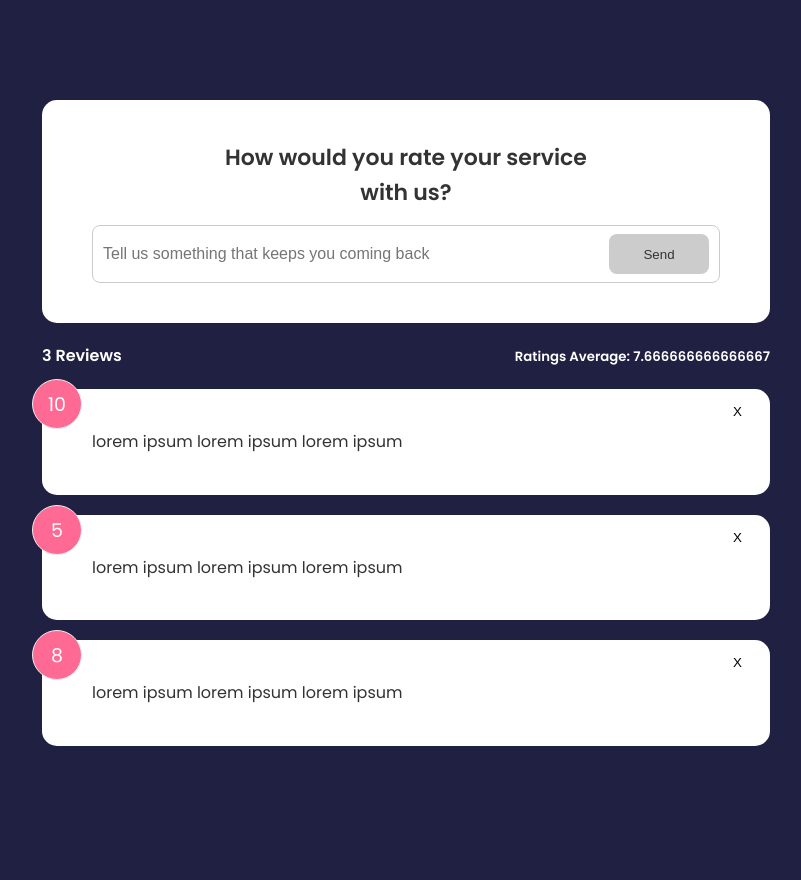
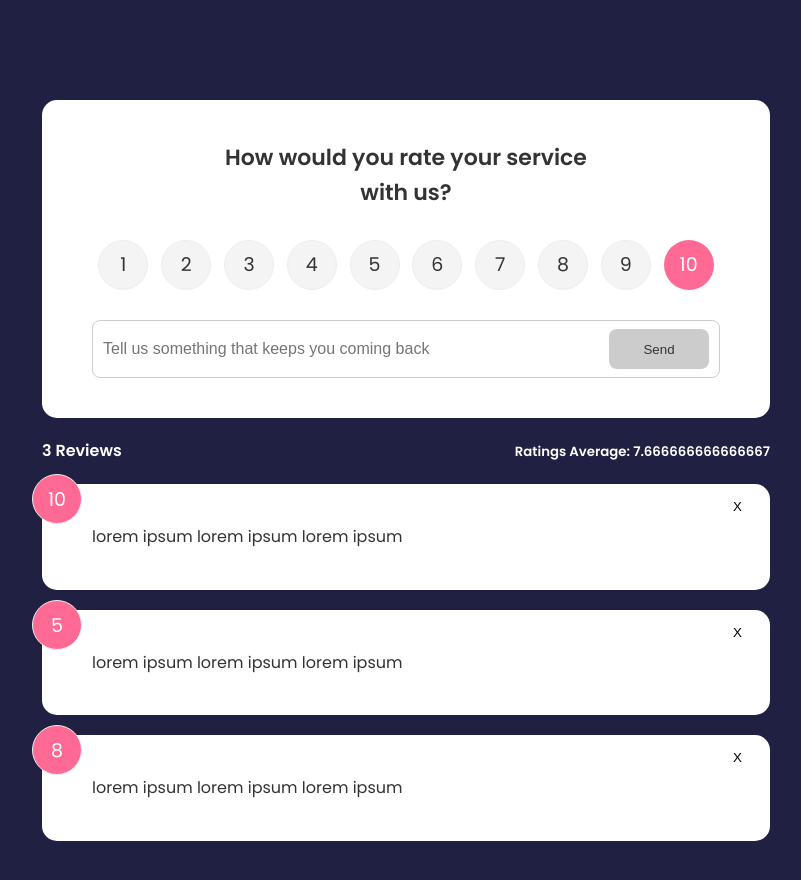
Before and after one commit to PurityGwaro/FeedbackUI-Svelte, a Svelte app: page / in a window 1280 px wide. Shown: the top 880 px of the page, without its empty margins (234-1035 px from the left). Before the commit the page ends 846 px from the top, so only its background shows below. Built offline with nearby package versions, Linux system fonts and the light colour scheme.

Commit message:
rating select added

```diff
--- a/src/components/FeedbackForm.svelte
+++ b/src/components/FeedbackForm.svelte
@@ -1,7 +1,9 @@
 <script>
   import Button from "./Button.svelte";
   import Card from "./Card.svelte";
+  import RatingSelect from "./RatingSelect.svelte";
   let text = ''
+  let rating = 10
   let btnDisabled = true
   let min = 10
   let message
@@ -22,7 +24,7 @@
         <h2>How would you rate your service with us?</h2>
     </header>
     <form>
-        <!-- rating select -->
+        <RatingSelect/>
         <div class="input-group">
             <input type="text" on:input={handleInput} bind:value = {text} placeholder="Tell us something that keeps you coming back">
             <Button disabled={btnDisabled} type="submit">Send</Button>
--- /dev/null
+++ b/src/components/RatingSelect.svelte
@@ -0,0 +1,93 @@
+<script>
+    let selected = 10
+
+    const onChange = () =>{
+        console.log(1);
+    }
+</script>
+<ul class="rating">
+    <li>
+      <input type="radio" id="num1" name="rating" value="1" on:change={onChange} checked={selected===1} />
+      <label for="num1">1</label>
+    </li>
+    <li>
+      <input type="radio" id="num2" name="rating" value="2" on:change={onChange} checked={selected===2} />
+      <label for="num2">2</label>
+    </li>
+    <li>
+      <input type="radio" id="num3" name="rating" value="3" on:change={onChange} checked={selected===3} />
+      <label for="num3">3</label>
+    </li>
+    <li>
+      <input type="radio" id="num4" name="rating" value="4" on:change={onChange} checked={selected===4} />
+      <label for="num4">4</label>
+    </li>
+    <li>
+      <input type="radio" id="num5" name="rating" value="5" on:change={onChange} checked={selected===5} />
+      <label for="num5">5</label>
+    </li>
+    <li>
+      <input type="radio" id="num6" name="rating" value="6" on:change={onChange} checked={selected===6} />
+      <label for="num6">6</label>
+    </li>
+    <li>
+      <input type="radio" id="num7" name="rating" value="7" on:change={onChange} checked={selected===7} />
+      <label for="num7">7</label>
+    </li>
+    <li>
+      <input type="radio" id="num8" name="rating" value="8" on:change={onChange} checked={selected===8} />
+      <label for="num8">8</label>
+    </li>
+    <li>
+      <input type="radio" id="num9" name="rating" value="9" on:change={onChange} checked={selected===9} />
+      <label for="num9">9</label>
+    </li>
+    <li>
+      <input type="radio" id="num10" name="rating" value="10" on:change={onChange} checked={selected===10} />
+      <label for="num10">10</label>
+    </li>
+  </ul>
+  <style>
+    .rating {
+      display: flex;
+      align-items: center;
+      justify-content: space-around;
+      margin: 30px 0;
+    }
+    .rating li {
+      position: relative;
+      background: #f4f4f4;
+      width: 50px;
+      height: 50px;
+      padding: 10px;
+      text-align: center;
+      border-radius: 50%;
+      font-size: 19px;
+      border: 1px #eee solid;
+      transition: 0.3s;
+    }
+    .rating li label {
+      position: absolute;
+      top: 50%;
+      left: 50%;
+      width: 50px;
+      height: 50px;
+      padding: 10px;
+      border-radius: 50%;
+      transform: translate(-50%, -50%);
+      cursor: pointer;
+    }
+    .rating li:hover {
+      background: #ff6a95;
+      color: #fff;
+    }
+    /* Make actual radio select invisible */
+    [type='radio'] {
+      opacity: 0;
+    }
+    /* Use the sibling select */
+    [type='radio']:checked ~ label {
+      background: #ff6a95;
+      color: #fff;
+    }
+  </style>
```
